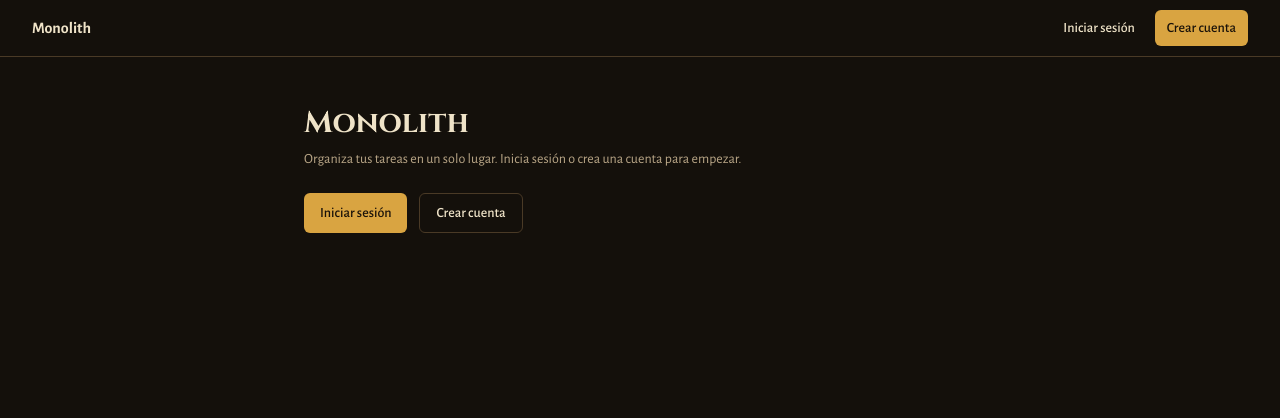
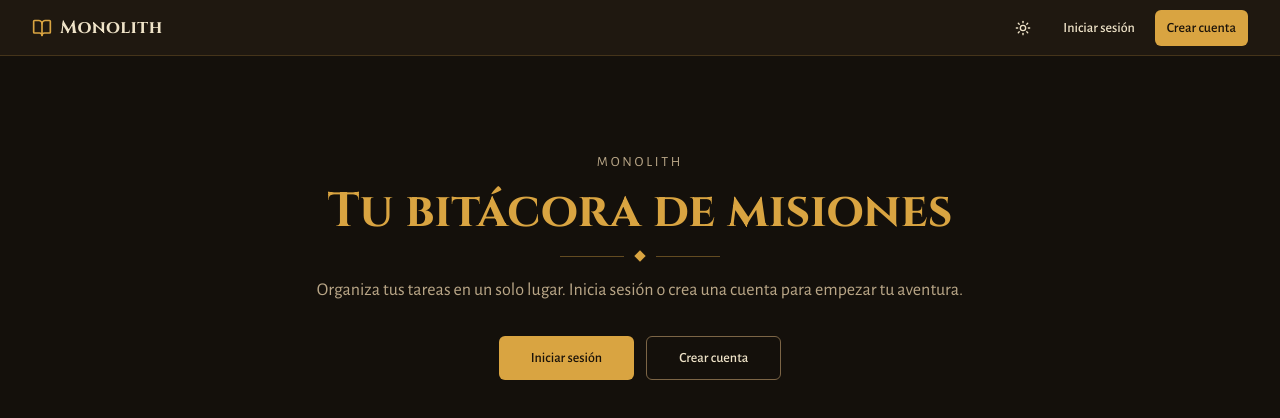
Before and after one commit to MauriDev94/monolith-frontend, a React (Vite) app: page / in a window 1280 px wide. Shown: the top 418 px of the page. Built offline with nearby package versions, Linux system fonts and the light colour scheme; no server answers.

Commit message:
feat(frontend): restyle the navbar and public pages with the Grimorio theme

```diff
--- a/src/components/Navbar.tsx
+++ b/src/components/Navbar.tsx
@@ -1,7 +1,9 @@
 import type { ReactNode } from 'react';
 import { Link, useNavigate } from 'react-router-dom';
+import { BookOpen } from 'lucide-react';
 import { Skeleton } from '@/components/ui/skeleton';
 import { Button } from '@/components/ui/button';
+import { ThemeToggle } from '@/components/ThemeToggle';
 import { useAuth } from '@/auth/useAuth';
 
 /**
@@ -18,24 +20,29 @@ import { useAuth } from '@/auth/useAuth';
  *    one to `/register`.
  *
  * The logo always links to `/`, which is the public `HomePage` mounted in
- * PR3b2a.
+ * PR3b2a. The theme toggle renders in every auth state.
  */
 export function Navbar({ slot }: { slot?: ReactNode }) {
   const { user, status, logout } = useAuth();
 
   return (
-    <nav className="border-b bg-background">
-      <div className="container flex h-14 items-center justify-between">
-        <Link to="/" className="text-base font-semibold">
-          Monolith
+    // h-14 on the <nav> itself (border-box) so the border stays inside the
+    // 3.5rem the pages subtract in `min-h-[calc(100vh-3.5rem)]`.
+    <nav className="h-14 border-b border-primary/20 bg-card">
+      <div className="container flex h-full items-center justify-between gap-2 px-4 sm:px-8">
+        <Link
+          to="/"
+          className="flex items-center gap-2 font-display text-lg font-bold tracking-wide"
+        >
+          <BookOpen className="h-5 w-5 text-primary" aria-hidden="true" />
+          {/* Icon-only below `sm` so the auth buttons fit at phone width. */}
+          <span className="sr-only sm:not-sr-only">Monolith</span>
         </Link>
-        <div className="flex items-center gap-2" data-testid="navbar-slot">
+        <div className="flex items-center gap-1 sm:gap-2" data-testid="navbar-slot">
           {slot}
+          <ThemeToggle />
           {status === 'loading' ? (
-            <Skeleton
-              className="h-9 w-24"
-              data-testid="navbar-loading-skeleton"
-            />
+            <Skeleton className="h-9 w-24" data-testid="navbar-loading-skeleton" />
           ) : null}
           {status === 'authenticated' && user ? (
             <>
--- /dev/null
+++ b/src/components/Ornament.tsx
@@ -0,0 +1,13 @@
+/**
+ * Decorative divider from the Grimorio theme (ADR 0001): two hairlines
+ * around a gold diamond. Purely visual, hidden from assistive tech.
+ */
+export function Ornament() {
+  return (
+    <div className="flex items-center justify-center gap-3" aria-hidden="true">
+      <span className="h-px w-16 bg-primary/40" />
+      <span className="h-2 w-2 rotate-45 bg-primary" />
+      <span className="h-px w-16 bg-primary/40" />
+    </div>
+  );
+}
--- a/src/routes/HomePage.tsx
+++ b/src/routes/HomePage.tsx
@@ -1,4 +1,6 @@
 import { Link } from 'react-router-dom';
+import { Button } from '@/components/ui/button';
+import { Ornament } from '@/components/Ornament';
 
 /**
  * Public landing page mounted at `/`.
@@ -8,27 +10,26 @@ import { Link } from 'react-router-dom';
  */
 export default function HomePage() {
   return (
-    <main className="container py-12">
-      <div className="mx-auto max-w-2xl space-y-6">
-        <div className="space-y-2">
-          <h1 className="text-3xl font-bold">Monolith</h1>
-          <p className="text-sm text-muted-foreground">
-            Organiza tus tareas en un solo lugar. Inicia sesión o crea una cuenta para empezar.
+    <main className="container px-4 py-16 sm:px-8 sm:py-24">
+      <div className="mx-auto flex max-w-2xl flex-col items-center gap-8 text-center">
+        <div className="space-y-4">
+          <p className="text-sm uppercase tracking-[0.2em] text-muted-foreground">Monolith</p>
+          <h1 className="text-4xl font-bold leading-tight text-primary sm:text-5xl">
+            Tu bitácora de misiones
+          </h1>
+          <Ornament />
+          <p className="text-lg text-muted-foreground">
+            Organiza tus tareas en un solo lugar. Inicia sesión o crea una cuenta para empezar tu
+            aventura.
           </p>
         </div>
-        <div className="flex gap-3">
-          <Link
-            to="/login"
-            className="inline-flex h-10 items-center rounded-md bg-primary px-4 text-sm font-medium text-primary-foreground hover:bg-primary/90"
-          >
-            Iniciar sesión
-          </Link>
-          <Link
-            to="/register"
-            className="inline-flex h-10 items-center rounded-md border bg-background px-4 text-sm font-medium hover:bg-accent"
-          >
-            Crear cuenta
-          </Link>
+        <div className="flex flex-wrap justify-center gap-3">
+          <Button asChild size="lg">
+            <Link to="/login">Iniciar sesión</Link>
+          </Button>
+          <Button asChild size="lg" variant="outline">
+            <Link to="/register">Crear cuenta</Link>
+          </Button>
         </div>
       </div>
     </main>
--- a/src/routes/LoginPage.tsx
+++ b/src/routes/LoginPage.tsx
@@ -1,5 +1,6 @@
 import { Link, useSearchParams } from 'react-router-dom';
 import { LoginForm } from '@/auth/LoginForm';
+import { Ornament } from '@/components/Ornament';
 
 /**
  * `/login` page.
@@ -16,11 +17,12 @@ export default function LoginPage() {
   const from = searchParams.get('from') ?? undefined;
 
   return (
-    <main className="container flex min-h-[calc(100vh-3.5rem)] items-center justify-center py-12">
-      <div className="w-full max-w-sm space-y-6">
-        <div className="space-y-2 text-center">
+    <main className="container flex min-h-[calc(100vh-3.5rem)] items-center justify-center px-4 py-12 sm:px-8">
+      <div className="w-full max-w-sm space-y-6 rounded-lg border bg-card p-6 shadow-lg shadow-black/20 sm:p-8">
+        <div className="space-y-3 text-center">
           <h1 className="text-2xl font-bold">Iniciar sesión</h1>
-          <p className="text-sm text-muted-foreground">Ingresa con tu email y contraseña.</p>
+          <Ornament />
+          <p className="text-muted-foreground">Ingresa para continuar tu aventura.</p>
         </div>
         <LoginForm from={from} />
         <p className="text-center text-sm text-muted-foreground">
--- a/src/routes/NotFoundPage.tsx
+++ b/src/routes/NotFoundPage.tsx
@@ -1,16 +1,22 @@
 import { Link } from 'react-router-dom';
+import { Button } from '@/components/ui/button';
+import { Ornament } from '@/components/Ornament';
 
 /**
  * Catch-all 404 page. Public route — no auth check.
  */
 export default function NotFoundPage() {
   return (
-    <main className="container flex flex-col items-start gap-4 py-12">
-      <h1 className="text-3xl font-bold">404</h1>
-      <p className="text-sm text-muted-foreground">This page does not exist.</p>
-      <Link to="/" className="text-sm text-primary underline">
-        Go home
-      </Link>
+    <main className="container px-4 py-16 sm:px-8 sm:py-24">
+      <div className="mx-auto flex max-w-xl flex-col items-center gap-6 text-center">
+        <p className="font-display text-6xl font-bold text-primary">404</p>
+        <h1 className="text-2xl font-bold">Te perdiste en la mazmorra</h1>
+        <Ornament />
+        <p className="text-muted-foreground">Esta página no existe o cambió de lugar.</p>
+        <Button asChild variant="outline">
+          <Link to="/">Volver al inicio</Link>
+        </Button>
+      </div>
     </main>
   );
 }
--- a/src/routes/RegisterPage.tsx
+++ b/src/routes/RegisterPage.tsx
@@ -1,5 +1,6 @@
 import { Link, useSearchParams } from 'react-router-dom';
 import { RegisterForm } from '@/auth/RegisterForm';
+import { Ornament } from '@/components/Ornament';
 
 /**
  * `/register` page.
@@ -17,13 +18,12 @@ export default function RegisterPage() {
   const from = searchParams.get('from') ?? undefined;
 
   return (
-    <main className="container flex min-h-[calc(100vh-3.5rem)] items-center justify-center py-12">
-      <div className="w-full max-w-md space-y-6">
-        <div className="space-y-2 text-center">
+    <main className="container flex min-h-[calc(100vh-3.5rem)] items-center justify-center px-4 py-12 sm:px-8">
+      <div className="w-full max-w-md space-y-6 rounded-lg border bg-card p-6 shadow-lg shadow-black/20 sm:p-8">
+        <div className="space-y-3 text-center">
           <h1 className="text-2xl font-bold">Crear cuenta</h1>
-          <p className="text-sm text-muted-foreground">
-            Empieza a organizar tus tareas en segundos.
-          </p>
+          <Ornament />
+          <p className="text-muted-foreground">Empieza tu bitácora de misiones en segundos.</p>
         </div>
         <RegisterForm from={from} />
         <p className="text-center text-sm text-muted-foreground">
```
Also changed, not shown: 2 other files (tests, documents, lock files or other folders).
